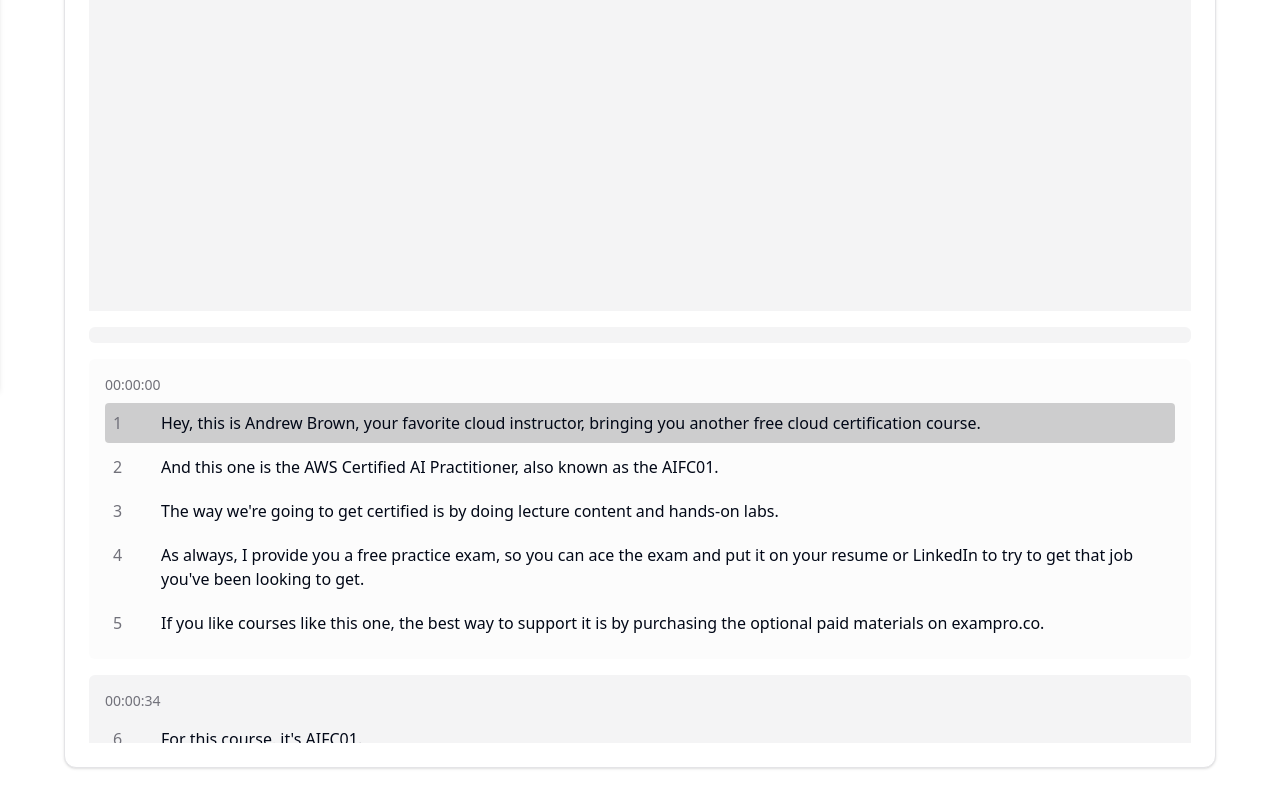
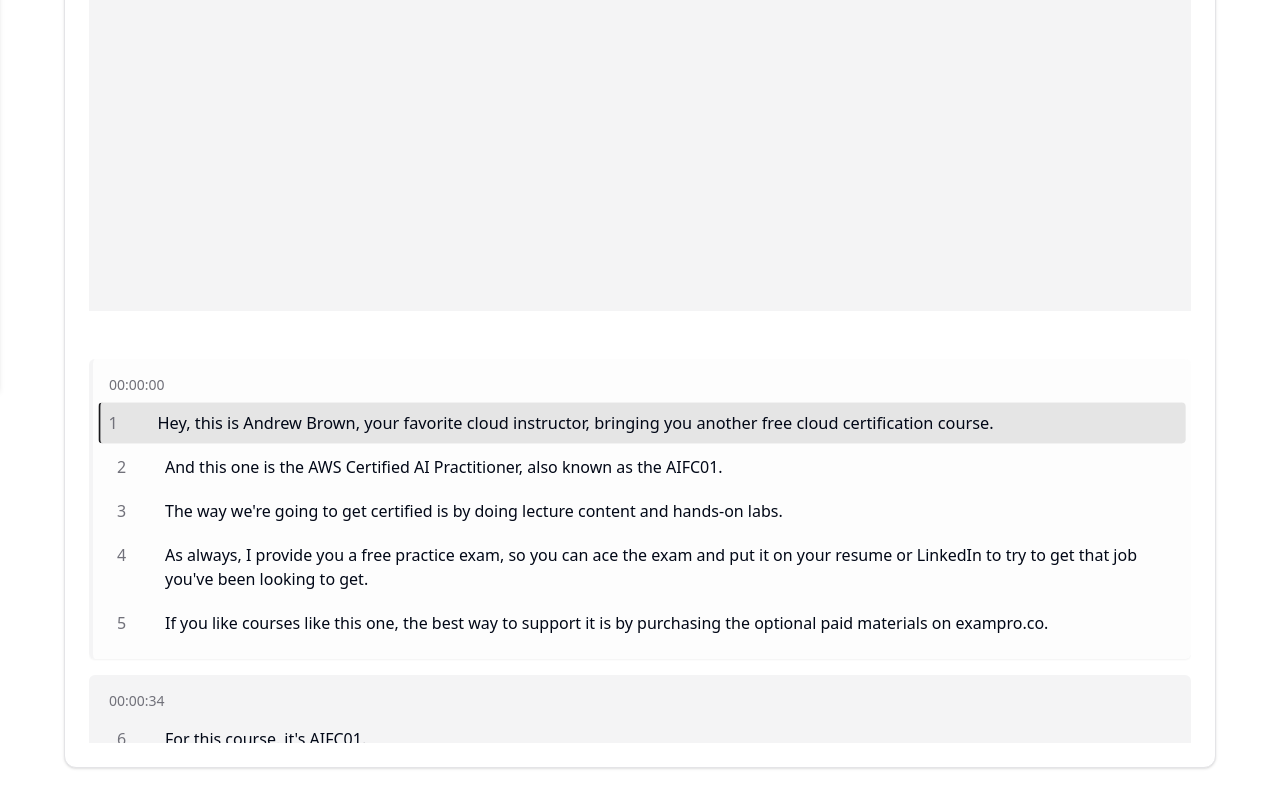
Before and after one commit to nrkimv6/nrkim-home, a Next.js app in the folder fe/: page /aif-c01 in a window 1280 px wide. Shown: the part 410-1210 px from the top of the page. Built offline with nearby package versions, Linux system fonts and the light colour scheme.

Commit message:
add scroll on subtitle change

```diff
--- a/fe/src/components/aif-c01/play-component.tsx
+++ b/fe/src/components/aif-c01/play-component.tsx
@@ -51,6 +51,20 @@
       audio: null
     },
   ]
+
+  useEffect(() => {
+    const currentSubtitle = subtitleGroups
+      .flatMap(group => group.items)
+      .find(item =>
+        currentTimeMs >= stringToTime(item.startTime) &&
+        currentTimeMs < stringToTime(item.endTime)
+      )
+
+    if (currentSubtitle) {
+      document.querySelector(`[data-subtitle-id="${currentSubtitle.id}"]`)
+        ?.scrollIntoView({ behavior: 'smooth', block: 'center' })
+    }
+  }, [currentTimeMs, subtitleGroups])
 
   const totalDurationMs = videos.reduce((acc, video) => acc + video.durationMs, 0)
 
@@ -170,6 +184,7 @@
               <div
                 className="h-4 bg-secondary rounded-md cursor-pointer"
                 onClick={handleProgressClick}
+                style={{visibility:"hidden"}}
               >
                 <div
                   className="h-full bg-primary rounded-md"
@@ -199,11 +214,11 @@
                 <div
                   key={group.id}
                   className={cn(
-                    "space-y-2 rounded-md p-4 transition-colors",
+                    "space-y-2 rounded-md p-4 transition-all duration-300",
                     group.items.some(item =>
                       currentTimeMs >= stringToTime(item.startTime) &&
                       currentTimeMs < stringToTime(item.endTime)
-                    ) ? "bg-secondary/30" : "bg-muted"
+                    ) ? "bg-secondary/20 border-l-4 border-secondary shadow-sm" : "bg-muted border-l-4 border-transparent"
                   )}
                 >
                   <div className="text-sm font-medium text-muted-foreground">
@@ -212,12 +227,13 @@
                   <div className="space-y-1">
                     {group.items.map((subtitle) => (
                       <div
+                        data-subtitle-id={subtitle.id}
                         key={subtitle.id}
                         className={cn(
-                          "flex gap-4 p-2 rounded transition-colors",
+                          "flex gap-4 p-2 rounded transition-all duration-300 hover:bg-muted/50",
                           currentTimeMs >= stringToTime(subtitle.startTime) &&
                           currentTimeMs < stringToTime(subtitle.endTime)
-                            ? "bg-primary/20 font-medium"
+                            ? "bg-primary/10 border-l-2 border-primary font-medium scale-[1.02]"
                             : ""
                         )}
                       >
```
